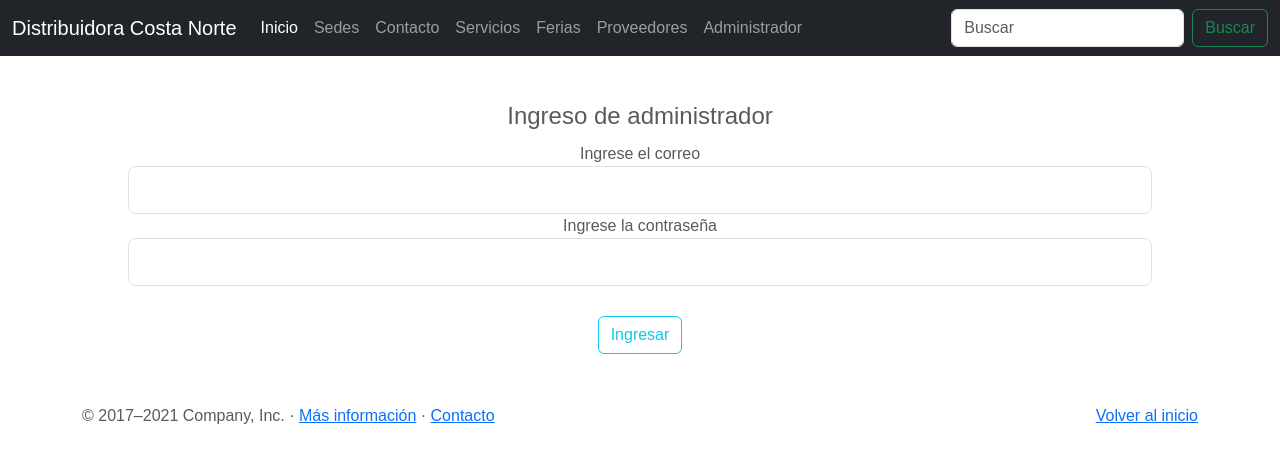
After one commit to MiguelSie/PaginaWebDCN, a Flask app: page /loginAdministrador in a window 1280 px wide. The commit adds this page. Shown: the top 463 px of the page. Run offline with Flask 2, Linux system fonts and the light colour scheme; some libraries are stand-ins or nearby versions.

Commit message:
db admin

```diff
--- a/paginawebdcn/forms.py
+++ b/paginawebdcn/forms.py
@@ -32,3 +32,9 @@ class IngresoProveedor(FlaskForm):
     username = StringField('Ingrese el nombre de usuario ', validators=[DataRequired(), Length(min=2, max=15)])
     password = PasswordField("Ingrese el token", validators=[DataRequired()])
     submit = SubmitField("Ingresar")
+
+
+class IngresoAdministrador(FlaskForm):
+    email = StringField("Ingrese el correo", validators=[DataRequired(), Email()])
+    password = PasswordField("Ingrese la contraseña", validators=[DataRequired()])
+    submit = SubmitField("Ingresar")
--- a/paginawebdcn/rutas.py
+++ b/paginawebdcn/rutas.py
@@ -1,7 +1,7 @@
 from flask import render_template, url_for, flash, redirect
-from paginawebdcn.forms import RegistroProveedor, IngresoProveedor
+from paginawebdcn.forms import RegistroProveedor, IngresoProveedor, IngresoAdministrador
 from paginawebdcn import app, db, bcrypt
-from paginawebdcn.ModelosDB import Proveedor
+from paginawebdcn.ModelosDB import Proveedor, Administrador
 from flask_login import login_user, logout_user, current_user, login_required
 
 
@@ -49,9 +49,8 @@ def proveedores():
 
 
 @app.route("/administrador", methods=['GET', 'POST'])
+@login_required
 def administrador():
-    if current_user.is_authenticated:
-        return redirect(url_for('inicio'))
     formulario = RegistroProveedor()
     if formulario.validate_on_submit():
         hashed_password = bcrypt.generate_password_hash(formulario.password.data).decode('utf-8')
@@ -60,7 +59,7 @@ def administrador():
         db.session.add(proveedor)
         db.session.commit()
         flash(f' {formulario.username.data} se ha agregado exitosamente ', 'success')
-        return redirect(url_for('inicio'))
+        return redirect(url_for('administrador'))
     return render_template("administrador.html", title="Administrador", formulario=formulario)
 
 
@@ -79,3 +78,19 @@ def sesionProveedor():
 @app.route("/informacion")
 def informacion():
     return render_template("informacion.html", title="Ferias")
+
+
+@app.route("/loginAdministrador", methods=['GET', 'POST'])
+def loginAdministrador():
+    if current_user.is_authenticated:
+        return redirect(url_for('administrador'))
+    formulario = IngresoAdministrador()
+    if formulario.validate_on_submit():
+        administrador = Administrador.query.filter_by(email=formulario.email.data).first()
+        if administrador and formulario.password.data == '123':
+            login_user(administrador)
+            flash(f"Ha ingresado exitosamente ", "success")
+            return redirect(url_for("administrador"))
+        else:
+            flash(f"El token ingresado no se encuentra registrado", "danger")
+    return render_template("loginAdmi.html", title="Administrador", formulario=formulario)
--- a/paginawebdcn/templates/diseñoPrueba.html
+++ b/paginawebdcn/templates/diseñoPrueba.html
@@ -14,7 +14,7 @@
     <!-- Bootstrap core CSS -->
     <link href="../assets/dist/css/bootstrap.min.css" rel="stylesheet">
 
-        <!-- Custom styles for this template -->
+    <!-- Custom styles for this template -->
     <link rel="stylesheet" type="text/css" href="{{ url_for('static', filename='carousel.css') }}">
     <link rel="stylesheet" type="text/css" href="{{ url_for('static', filename='estilo.css') }}">
 
@@ -31,6 +31,7 @@
       .bd-placeholder-img-lg {
         font-size: 3.5rem;
       }
+
     </style>
 
     {% if title %}
@@ -75,14 +76,14 @@
                         <a class="nav-link" href="{{ url_for('sesionProveedor') }}">Calendario de compras</a>
                     </li>
                     <li class="nav-item">
-                        <a class="nav-link" href="{{ url_for('cerrarSesion') }}">Cerrar sesion</a>
+                        <a class="btn btn-outline-success" href="{{ url_for('cerrarSesion') }}">Cerrar sesion</a>
                     </li>
                     {% else %}
                     <li class="nav-item">
                         <a class="nav-link" href="{{ url_for('proveedores') }}">Proveedores</a>
                     </li>
                     <li class="nav-item">
-                        <a class="nav-link" href="{{ url_for('administrador') }}">Administrador</a>
+                        <a class="nav-link" href="{{ url_for('loginAdministrador') }}">Administrador</a>
                     </li>
                     {% endif %}
                 </ul>
--- /dev/null
+++ b/paginawebdcn/templates/loginAdmi.html
@@ -0,0 +1,43 @@
+{% extends "diseñoPrueba.html" %}
+{% block content %}
+<div class="content-section">
+    <form method="POST" action="">
+        {{ formulario.hidden_tag() }}<!--esto se hace para proteger el sitio contar ciertos ataques-->
+        <fieldset class="form-group">
+            <legend class=""> Ingreso de administrador</legend>
+            <!--Los siguientes son los campos del formulario-->
+            <dir class="form-group">
+                {{ formulario.email.label(class="form-control-label") }}
+
+                {% if formulario.email.errors %}<!-- Imprime los errores asociados a este campo -->
+                {{ formulario.email(class="form-control form-control-lg is-invalid") }}
+                <div class="invalid-feedback">
+                    {% for error in formulario.email.errors %}
+                    <span lang="es">{{ error }}</span>
+                    {% endfor %}
+                </div>
+                {% else %}
+                {{ formulario.email(class="form-control form-control-lg") }}
+                {% endif %}
+            </dir>
+            <dir class="form-group">
+                {{ formulario.password.label(class="form-control-label") }}
+
+                {% if formulario.password.errors %}<!-- Imprime los errores asociados a este campo -->
+                {{ formulario.password(class="form-control form-control-lg is-invalid") }}
+                <div class="invalid-feedback">
+                    {% for error in formulario.password.errors %}
+                    <span lang="es">{{ error }}</span>
+                    {% endfor %}
+                </div>
+                {% else %}
+                {{ formulario.password(class="form-control form-control-lg") }}
+                {% endif %}
+            </dir>
+        </fieldset>
+        <dir class="form-boton">
+            {{ formulario.submit( class="btn btn-outline-info") }}
+        </dir>
+    </form>
+</div>
+{% endblock content%}
```
Also changed, not shown: paginawebdcn/ModelosDB.py (+9 -0 lines), paginawebdcn/templates/PPrincipal.html (+5 -5 lines), paginawebdcn/__init__.py (line endings or trailing spaces), paginawebdcn/users.db.
